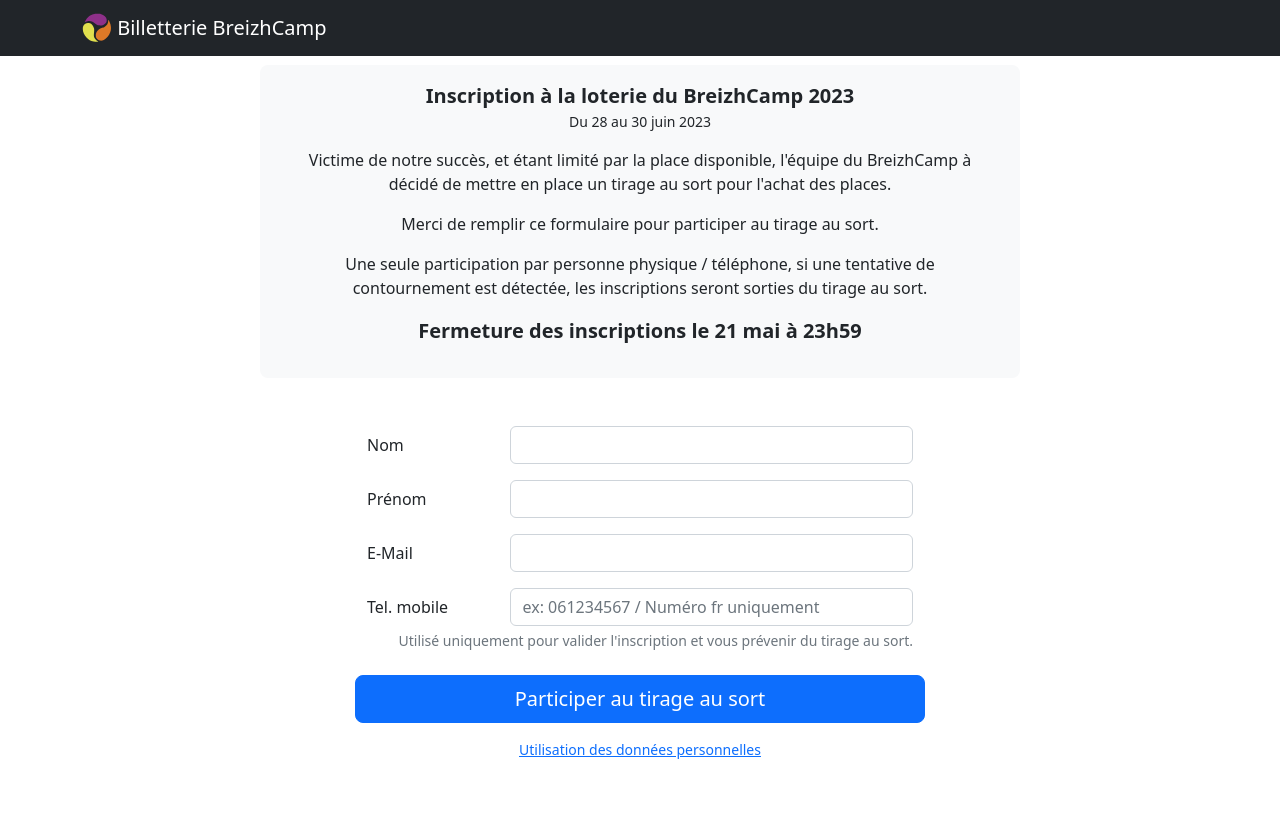
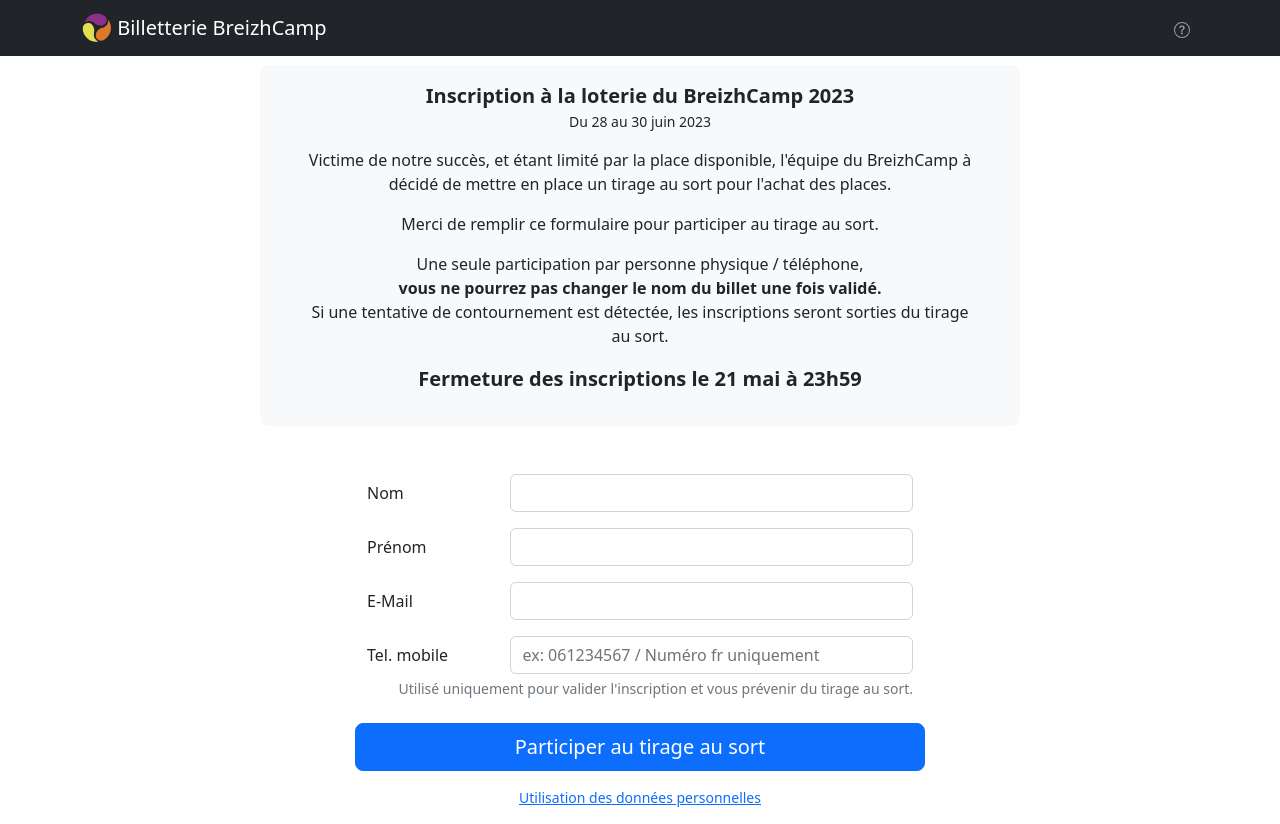
Before and after one commit to breizhcamp/bilhed, a Vue app in the folder bilhed-participant-front/: page / in a window 1280 px wide. Before the commit the page ends 800 px from the top, so only its background shows below. Built offline with nearby package versions, Linux system fonts and the light colour scheme.

Commit message:
[front] Add contact email, enhance home message and add social metadata, fix #2

```diff
--- a/bilhed-participant-front/index.html
+++ b/bilhed-participant-front/index.html
@@ -5,6 +5,13 @@
     <link rel="icon" href="/favicon.ico">
     <meta name="viewport" content="width=device-width, initial-scale=1.0">
     <title>BreizhCamp - Billets</title>
+
+    <meta property="og:image:height" content="290">
+    <meta property="og:image:width" content="554">
+    <meta property="og:title" content="Billetterie BreizhCamp">
+    <meta property="og:description" content="Inscription pour le tirage au sort de la billetterie du BreizhCamp">
+    <meta property="og:url" content="https://billets.breizhcamp.org/">
+    <meta property="og:image" content="https://billets.breizhcamp.org/logo/og-image.jpg">
   </head>
   <body>
     <div id="app"></div>
--- a/bilhed-participant-front/src/App.vue
+++ b/bilhed-participant-front/src/App.vue
@@ -6,9 +6,20 @@
 					<img src="@/assets/logo-breizhcamp-icone.svg" width="30" height="30" class="d-inline-block align-top" alt="">
 					Billetterie BreizhCamp
 				</a>
-				<button class="navbar-toggler" type="button" data-toggle="collapse" data-target="#navbarSupportedContent" aria-controls="navbarSupportedContent" aria-expanded="false" aria-label="Toggle navigation">
-					<span class="navbar-toggler-icon"></span>
-				</button>
+
+				<div class="d-flex">
+					<ul class="navbar-nav me-auto">
+						<li class="nav-item">
+							<a class="nav-link" href="mailto:billetterie@breizhcamp.org">
+								<svg xmlns="http://www.w3.org/2000/svg" width="16" height="16" fill="currentColor" class="bi bi-question-circle" viewBox="0 0 16 16">
+									<path d="M8 15A7 7 0 1 1 8 1a7 7 0 0 1 0 14zm0 1A8 8 0 1 0 8 0a8 8 0 0 0 0 16z"/>
+									<path d="M5.255 5.786a.237.237 0 0 0 .241.247h.825c.138 0 .248-.113.266-.25.09-.656.54-1.134 1.342-1.134.686 0 1.314.343 1.314 1.168 0 .635-.374.927-.965 1.371-.673.489-1.206 1.06-1.168 1.987l.003.217a.25.25 0 0 0 .25.246h.811a.25.25 0 0 0 .25-.25v-.105c0-.718.273-.927 1.01-1.486.609-.463 1.244-.977 1.244-2.056 0-1.511-1.276-2.241-2.673-2.241-1.267 0-2.655.59-2.75 2.286zm1.557 5.763c0 .533.425.927 1.01.927.609 0 1.028-.394 1.028-.927 0-.552-.42-.94-1.029-.94-.584 0-1.009.388-1.009.94z"/>
+								</svg>
+							</a>
+						</li>
+					</ul>
+				</div>
+
 
 			</div>
 		</nav>
--- a/bilhed-participant-front/src/views/RegisterView.vue
+++ b/bilhed-participant-front/src/views/RegisterView.vue
@@ -17,7 +17,9 @@
         </p>
 
         <p class="text-center">
-          Une seule participation par personne physique / téléphone, si une tentative de contournement est détectée, les inscriptions seront sorties du tirage au sort.
+          Une seule participation par personne physique / téléphone,<br>
+          <strong>vous ne pourrez pas changer le nom du billet une fois validé.</strong><br>
+          Si une tentative de contournement est détectée, les inscriptions seront sorties du tirage au sort.
         </p>
 
         <p class="lead text-center fw-bold">
```
Also changed, not shown: bilhed-participant-front/public/logo/og-image.jpg (added).
